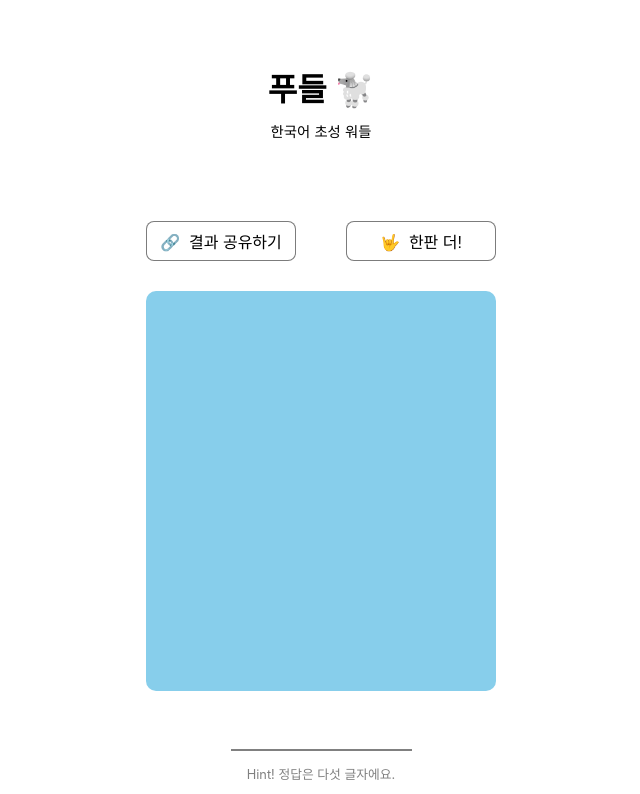
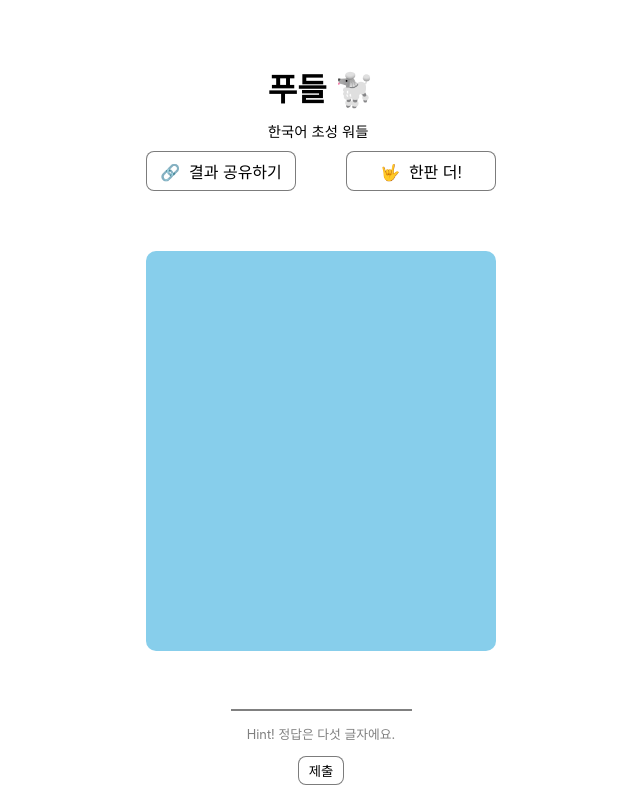
Before and after one commit to humonnom/DEV-BLOG, a Next.js app: page /poodle in a window 1280 px wide. Shown: the top 794 px of the page, without its empty margins (319-959 px from the left). Built offline with nearby package versions, Linux system fonts and the light colour scheme.

Commit message:
emotion js 도입

```diff
--- a/package.json
+++ b/package.json
@@ -8,6 +8,7 @@
     "lint": "next lint"
   },
   "dependencies": {
+    "@emotion/react": "^11.8.2",
     "@notionhq/client": "^0.4.13",
     "dotenv": "^15.0.0",
     "next": "^12.0.10",
--- a/pages/poodle.js
+++ b/pages/poodle.js
@@ -1,4 +1,6 @@
+/** @jsxImportSource @emotion/react */
 import { useEffect, useMemo, useState } from "react";
+import { css } from "@emotion/react";
 import { Container } from "../components/Comp";
 import { DesktopForm } from "../components/util";
 import styles from "../styles/Poodle.module.css";
@@ -80,18 +82,27 @@ export default function Poodle() {
 
   const Contents = (
     <>
-      <h2 className={styles.title}>푸들 🐩</h2>
-      <p className={styles.desc}>한국어 초성 워들 </p>
+      <div>
+        <h2 className={styles.title}>푸들 🐩</h2>
+        <p className={styles.desc}>한국어 초성 워들 </p>
+      </div>
       <div className={styles.buttons}>
         <button>🔗&nbsp;&nbsp;결과 공유하기</button>
         <button type="button" onClick={() => window.location.assign("/poodle")}>
           🤟&nbsp;&nbsp;한판 더!
         </button>
       </div>
-      <div className={styles.board}>{board}</div>
+      <div css={Board}>
+        {/* <p className={styles.desc}>{parsed}</p> */}
+        <div className={styles.board}>{board}</div>
+      </div>
       {!isSuccess && comp}
       {isSuccess && <div>correct!</div>}
     </>
   );
   return <Container contents={Contents} />;
 }
+
+const Board = css`
+  margin-top: 30px;
+`;
--- a/styles/Poodle.module.css
+++ b/styles/Poodle.module.css
@@ -30,7 +30,7 @@
 
 .desc {
   font-size: 0.9rem;
-  margin: 10px 0 80px 0;
+  margin: 10px auto;
 }
 
 /* Form */
```
Also changed, not shown: .babelrc (added), 1 other file (tests, documents, lock files or other folders).
